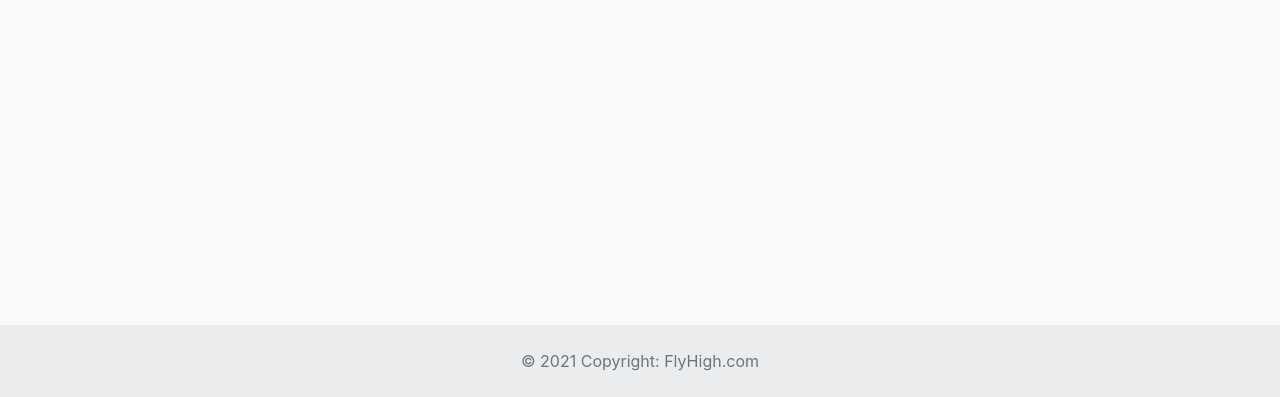
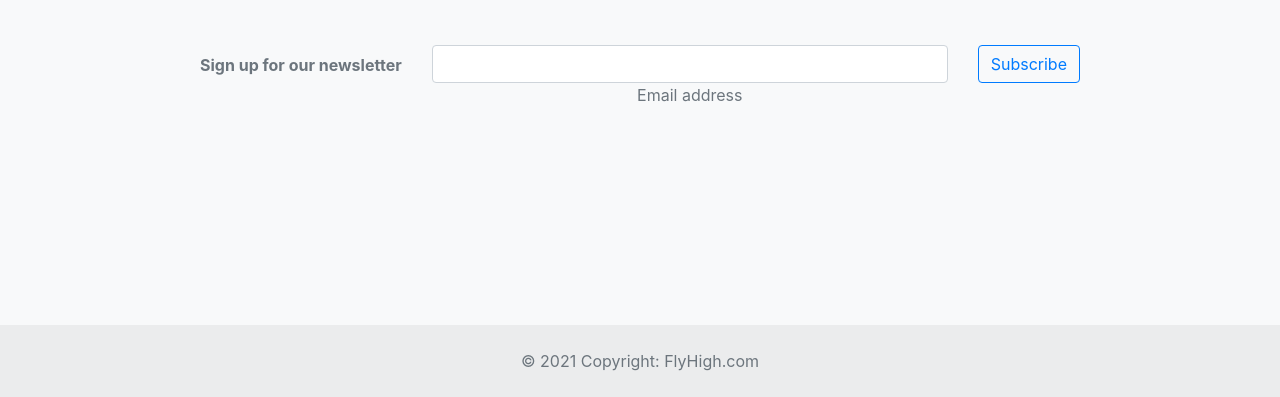
Before and after one commit to sivanIN/FlyHigh, a plain HTML site: page homepage.html in a window 1280 px wide. Shown: the part 2081-2478 px from the top of the page. Drawn offline with nearby package versions, Linux system fonts and the light colour scheme.

Commit message:
Update homepage.html

```diff
--- a/homepage.html
+++ b/homepage.html
@@ -193,6 +193,43 @@
         </div>
         <!-- Grid row -->
       </div>
+              <!--Subscribe input form-->
+         <br> <br>
+      <section class="">
+        <form action="">
+          <!--Grid row-->
+          <div class="row d-flex justify-content-center">
+            <!--Grid column-->
+            <div class="col-auto">
+              <p class="pt-2">
+                <strong>Sign up for our newsletter</strong>
+              </p>
+            </div>
+            <!--Grid column-->
+
+            <!--Grid column-->
+            <div class="col-md-5 col-12">
+              <!-- Email input -->
+              <div class="form-outline form-white mb-4">
+                <input type="email" id="form5Example21" class="form-control" />
+                <label class="form-label" for="form5Example21">Email address</label>
+
+              </div>
+            </div>
+            <!--Grid column-->
+
+            <!--Grid column-->
+            <div class="col-auto">
+              <!-- Submit button -->
+              <button type="submit" class="btn btn-outline-primary mb-4">
+                Subscribe
+              </button>
+            </div>
+            <!--Grid column-->
+          </div>
+          <!--Grid row-->
+        </form>
+      </section>
     </section>
     <!-- Section: Links  -->
 
```
